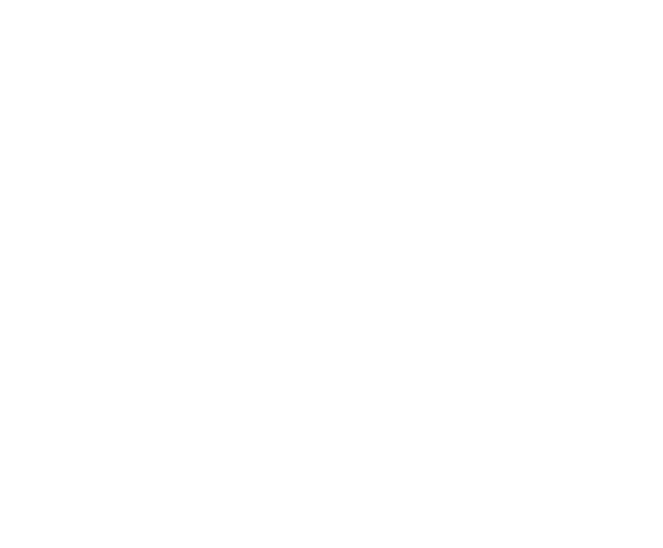
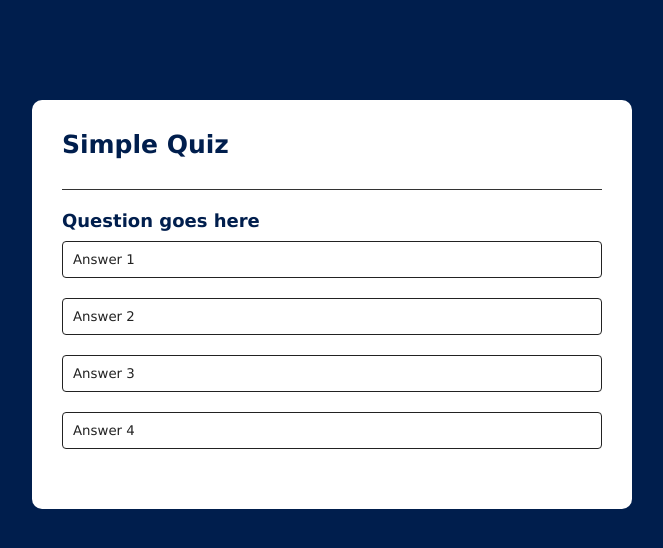
Before and after one commit to narapark7561/JavaScriptSmallProjects, a plain HTML site: page QuizApp/index.html in a window 1280 px wide. Shown: the whole page, without its empty margins (308-971 px from the left). Drawn offline with Linux system fonts and the light colour scheme.

Commit message:
Set up the question forms with CSS

```diff
--- a/QuizApp/index.html
+++ b/QuizApp/index.html
@@ -5,6 +5,17 @@
     <link rel="stylesheet" href="style.css">
     </head>
     <body>
-
+        <div class="app">
+            <h1>Simple Quiz</h1>
+            <div class="quiz">
+                <h2 id="question">Question goes here</h2>
+                <div id="answer-button">
+                    <button class="btn">Answer 1</button>
+                    <button class="btn">Answer 2</button>
+                    <button class="btn">Answer 3</button>
+                    <button class="btn">Answer 4</button>
+                </div>
+            </div>
+        </div>
     </body>
 </html>
--- a/QuizApp/style.css
+++ b/QuizApp/style.css
@@ -4,3 +4,56 @@
     font-family: 'Lucida Sans', 'Lucida Sans Regular', 'Lucida Grande', 'Lucida Sans Unicode', Geneva, Verdana, sans-serif;
     box-sizing: border-box;
 }
+
+body {
+    background: #001e4d;
+
+}
+
+.app {
+    background: #fff;
+    width: 90%;
+    max-width: 600px;
+    margin: 100px auto 0;
+    border-radius: 10px;
+    padding: 30px;
+
+}
+
+.app h1{
+    font-size: 25px;
+    color: #001e4d;
+    font-weight: 600;
+    border-bottom: 1px solid #333;
+    padding-bottom: 30px;
+}
+
+.quiz {
+    padding: 20px 0;
+}
+
+.quiz h2{
+    font-size: 18px;
+    color: #001e4d;
+    font-weight: 600;
+}
+
+.btn{
+    background: #fff;
+    color:#222;
+    font-weight: 500;
+    width:100%;
+    border: 1px solid #222;
+    padding:10px;
+    margin:10px 0;
+    text-align: left;
+    border-radius: 4px;
+    cursor: pointer;
+    transition: all 0.3s;
+}
+
+.btn:hover{
+    background: #222;
+    color:#fff;
+
+}
```
